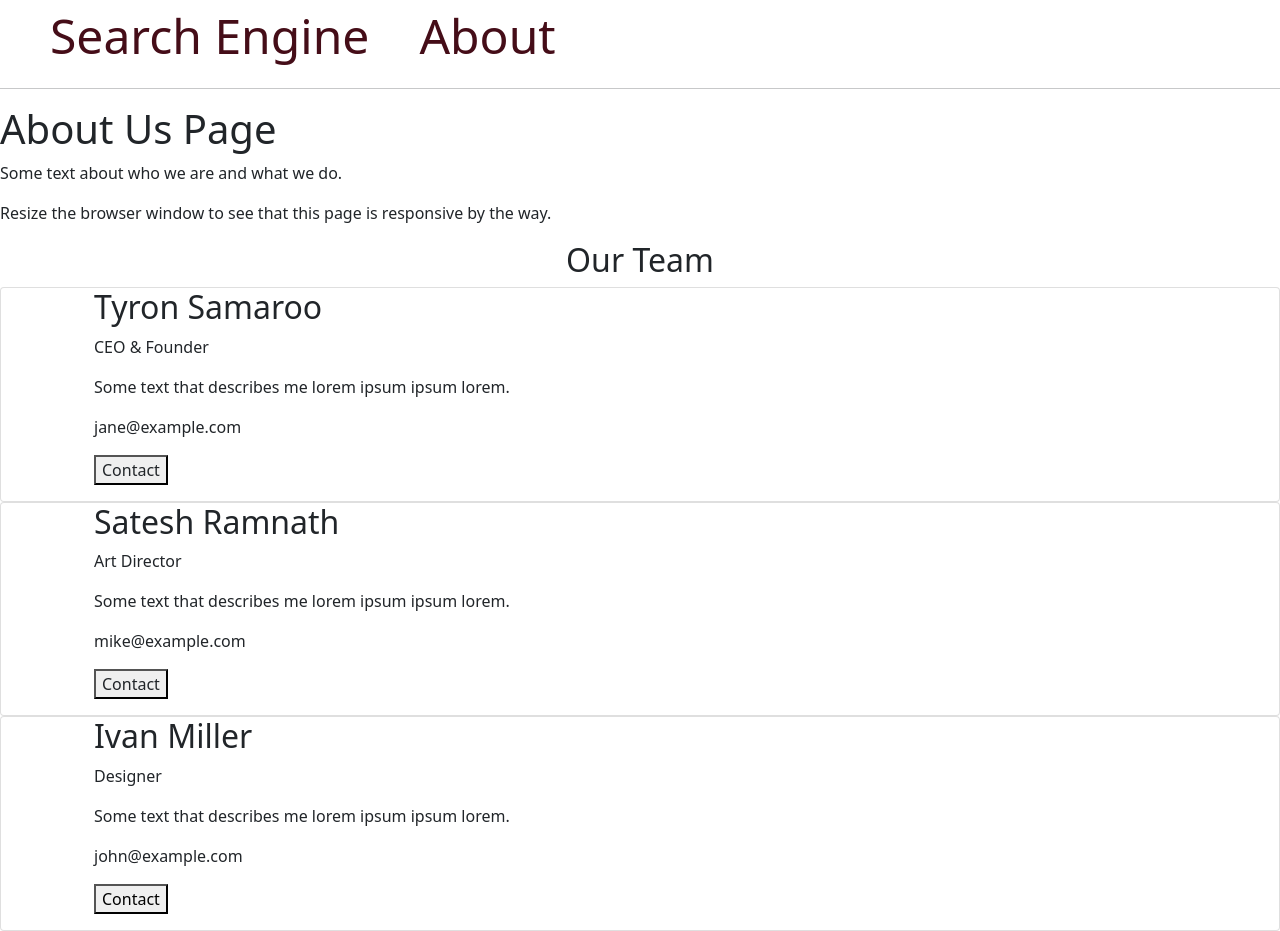
After one commit to wild-hummingbirds/project2, a Python web app: template app/templates/about.html in a window 1280 px wide. The commit adds this page. Run offline with Jinja, Linux system fonts and the light colour scheme; the template is opened without the code that fills it, so the values that code supplies are empty.

Commit message:
Update Project

```diff
--- a/app/helpers/main.py
+++ b/app/helpers/main.py
@@ -29,7 +29,7 @@
             print("Connected to MySQL Server version ", db_Info)
             cursor = connection.cursor()
 
-            input_data = all_engines_data(search_query, max_results=5)
+            input_data = all_engines_data(search_query, max_results=max_results)
 
             search_id = id_generator()
             cursor.execute(insert_search_query, (search_id, search_query))
--- /dev/null
+++ b/app/templates/about.html
@@ -0,0 +1,51 @@
+{% extends "base.html" %}
+{% block about %}
+<div class="about-section">
+  <h1>About Us Page</h1>
+  <p>Some text about who we are and what we do.</p>
+  <p>Resize the browser window to see that this page is responsive by the way.</p>
+</div>
+
+<h2 style="text-align:center">Our Team</h2>
+<div class="row">
+  <div class="column">
+    <div class="card">
+      <div class="container">
+        <h2>Tyron Samaroo</h2>
+        <p class="title">CEO & Founder</p>
+        <p>Some text that describes me lorem ipsum ipsum lorem.</p>
+        <p>jane@example.com</p>
+        <p><button class="button text-decoration-none">
+            <a  href="https://www.linkedin.com/in/tyronsamaroo" class="link-dark text-decoration-none" target="_blank">Contact</a></button></p>
+
+      </div>
+    </div>
+  </div>
+
+  <div class="column">
+    <div class="card">
+      <div class="container">
+        <h2>Satesh Ramnath</h2>
+        <p class="title">Art Director</p>
+        <p>Some text that describes me lorem ipsum ipsum lorem.</p>
+        <p>mike@example.com</p>
+        <p><button class="button text-decoration-none">
+            <a  href="https://www.linkedin.com/in/s-ramnath" class="link-dark text-decoration-none" target="_blank">Contact</a></button></p>
+
+      </div>
+    </div>
+  </div>
+
+  <div class="column">
+    <div class="card">
+      <div class="container">
+        <h2>Ivan Miller</h2>
+        <p class="title">Designer</p>
+        <p>Some text that describes me lorem ipsum ipsum lorem.</p>
+        <p>john@example.com</p>
+        <p><button class="button">Contact</button></p>
+      </div>
+    </div>
+  </div>
+</div>
+{% endblock %}
--- a/app/templates/base.html
+++ b/app/templates/base.html
@@ -23,7 +23,7 @@
 <body>
     <nav class="nav">
         <a href="{{ url_for('index.root') }}">Search Engine</a>
-        <a href="#">About</a>
+        <a href="{{ url_for('index.about') }}">About</a>
     </nav>
     <hr>
     <div class="content">
@@ -32,5 +32,6 @@
  <div class="search">
         {% block content %} {% endblock %}
     </div>
+{% block about %} {% endblock %}
 </body>
 </html>
```
Also changed, not shown: app/api/index.py (+8 -1 lines), app/templates/index.html (+30 -4 lines), app/templates/search.html (deleted, +0 -60 lines).
